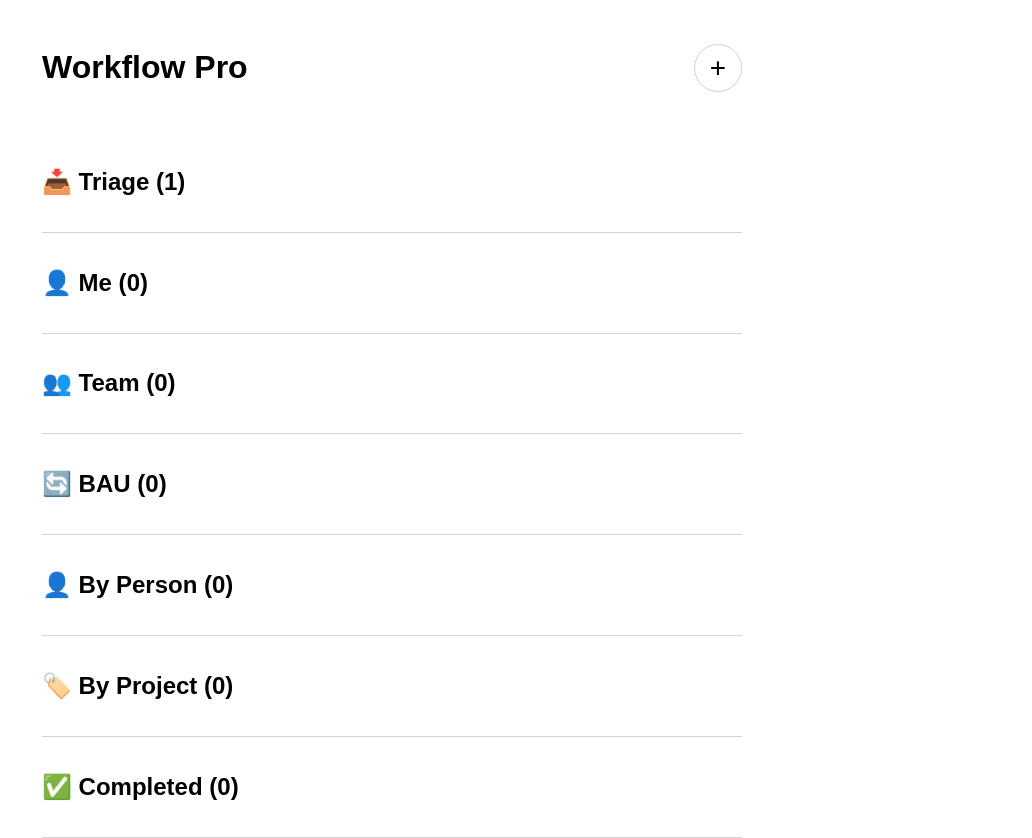
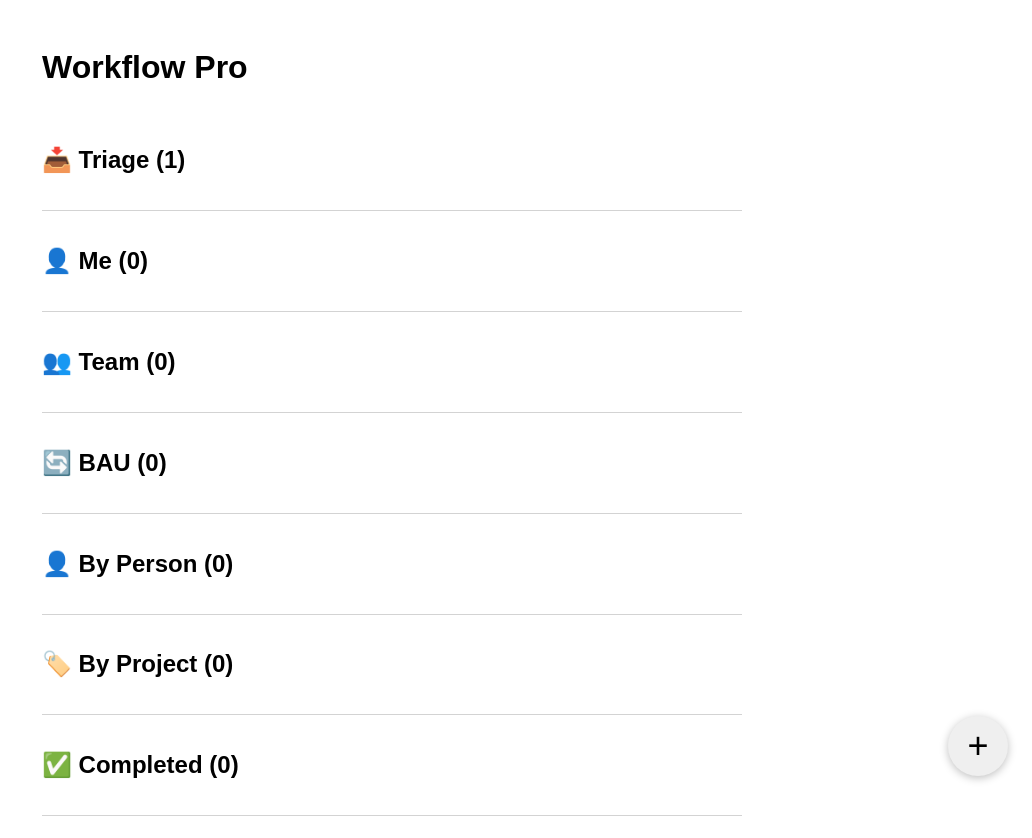
Before and after one commit to noelcraven-cloud/workflow-pro, a React (Vite) app: page / in a window 1280 px wide. Shown: the top 838 px of the page, without its empty margins (248-1280 px from the left). Built offline with nearby package versions, Linux system fonts and the light colour scheme.

Commit message:
Sprint 1 - Quick Add and task engine

```diff
--- a/src/App.tsx
+++ b/src/App.tsx
@@ -4,7 +4,7 @@ import Home from "./components/Home";
 import type { Task } from "./types/task";
 
 function App() {
-  const [tasks] = useState<Task[]>([
+  const [tasks, setTasks] = useState<Task[]>([
     {
       id: "1",
       title: "Welcome to Workflow Pro",
@@ -14,11 +14,32 @@ function App() {
     },
   ]);
 
+  function addTask(title: string) {
+    const trimmedTitle = title.trim();
+
+    if (!trimmedTitle) return;
+
+    const newTask: Task = {
+      id: Date.now().toString(),
+      title: trimmedTitle,
+      status: "TRIAGE",
+      people: [],
+      taskType: "RANKED",
+    };
+
+    setTasks((currentTasks) => [...currentTasks, newTask]);
+  }
+
   const triageCount = tasks.filter(
     (task) => task.status === "TRIAGE"
   ).length;
 
-  return <Home triageCount={triageCount} />;
+  return (
+    <Home
+      triageCount={triageCount}
+      addTask={addTask}
+    />
+  );
 }
 
 export default App;
--- a/src/components/Home.tsx
+++ b/src/components/Home.tsx
@@ -1,8 +1,23 @@
+import { useState } from "react";
+
 type HomeProps = {
   triageCount: number;
+  addTask: (title: string) => void;
 };
 
-function Home({ triageCount }: HomeProps) {
+function Home({ triageCount, addTask }: HomeProps) {
+  const [showQuickAdd, setShowQuickAdd] = useState(false);
+
+  const [taskTitle, setTaskTitle] = useState("");
+
+  function createTask() {
+    addTask(taskTitle);
+
+    setTaskTitle("");
+
+    setShowQuickAdd(false);
+  }
+
   return (
     <div
       style={{
@@ -14,29 +29,41 @@ function Home({ triageCount }: HomeProps) {
     >
       <div
         style={{
-          display: "flex",
-          justifyContent: "space-between",
-          alignItems: "center",
           marginBottom: "24px",
         }}
       >
         <h1>Workflow Pro</h1>
+      </div>
 
-        <button
-  onClick={() => alert("Quick Add coming soon")}
+      {showQuickAdd && (
+        <div
           style={{
-    width: "48px",
-    height: "48px",
-    borderRadius: "50%",
-    fontSize: "28px",
             border: "1px solid lightgrey",
-    cursor: "pointer",
-    background: "white",
+            borderRadius: "12px",
+            padding: "16px",
+            marginBottom: "24px",
           }}
         >
-  +
+          <h3>Quick Add</h3>
+
+          <input
+            value={taskTitle}
+            onChange={(event) =>
+              setTaskTitle(event.target.value)
+            }
+            placeholder="Task title"
+            style={{
+              width: "100%",
+              padding: "10px",
+              marginBottom: "12px",
+            }}
+          />
+
+          <button onClick={createTask}>
+            Create
           </button>
         </div>
+      )}
 
       <Section title="📥 Triage" count={triageCount} />
 
@@ -51,6 +78,34 @@ function Home({ triageCount }: HomeProps) {
       <Section title="🏷️ By Project" count={0} />
 
       <Section title="✅ Completed" count={0} />
+
+      <button
+        onClick={() =>
+          setShowQuickAdd(!showQuickAdd)
+        }
+        style={{
+          position: "fixed",
+          right: "24px",
+          bottom: "24px",
+
+          width: "60px",
+          height: "60px",
+
+          borderRadius: "50%",
+
+          fontSize: "36px",
+
+          border: "none",
+
+          cursor: "pointer",
+
+          boxShadow: "0 2px 8px rgba(0,0,0,0.25)",
+
+          zIndex: 1000,
+        }}
+      >
+        +
+      </button>
     </div>
   );
 }
```
Lines whose indentation alone changed are shown as unchanged.
